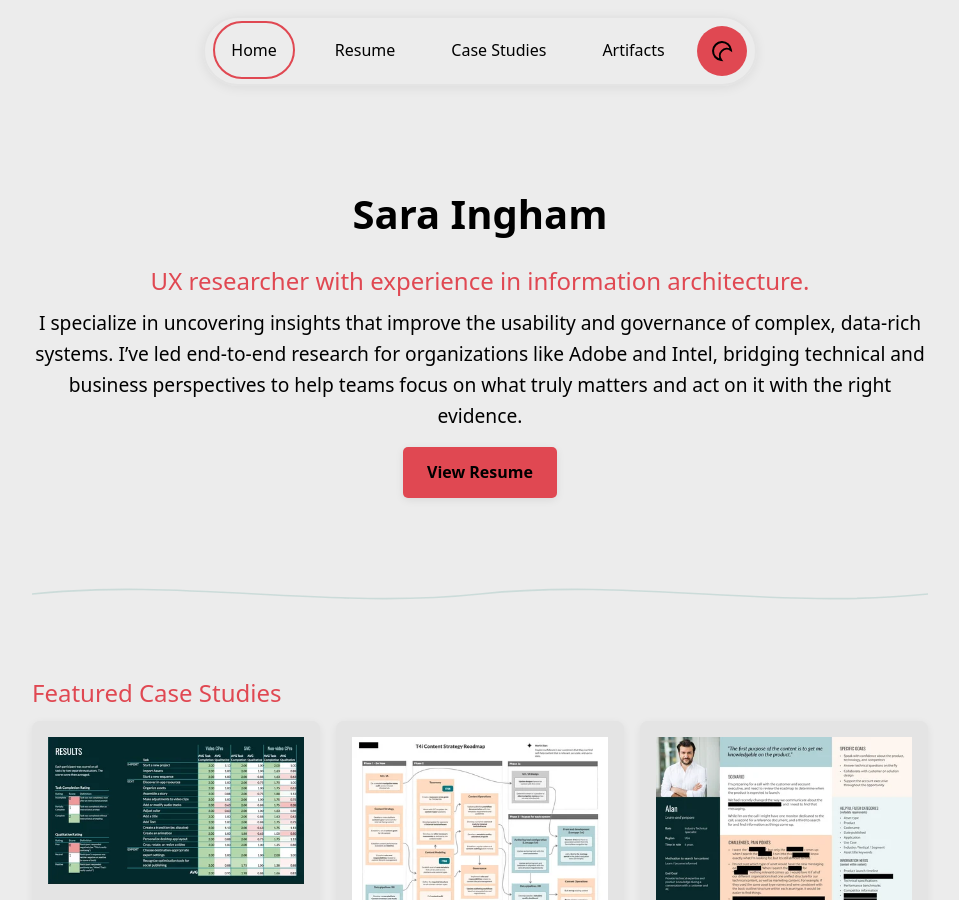
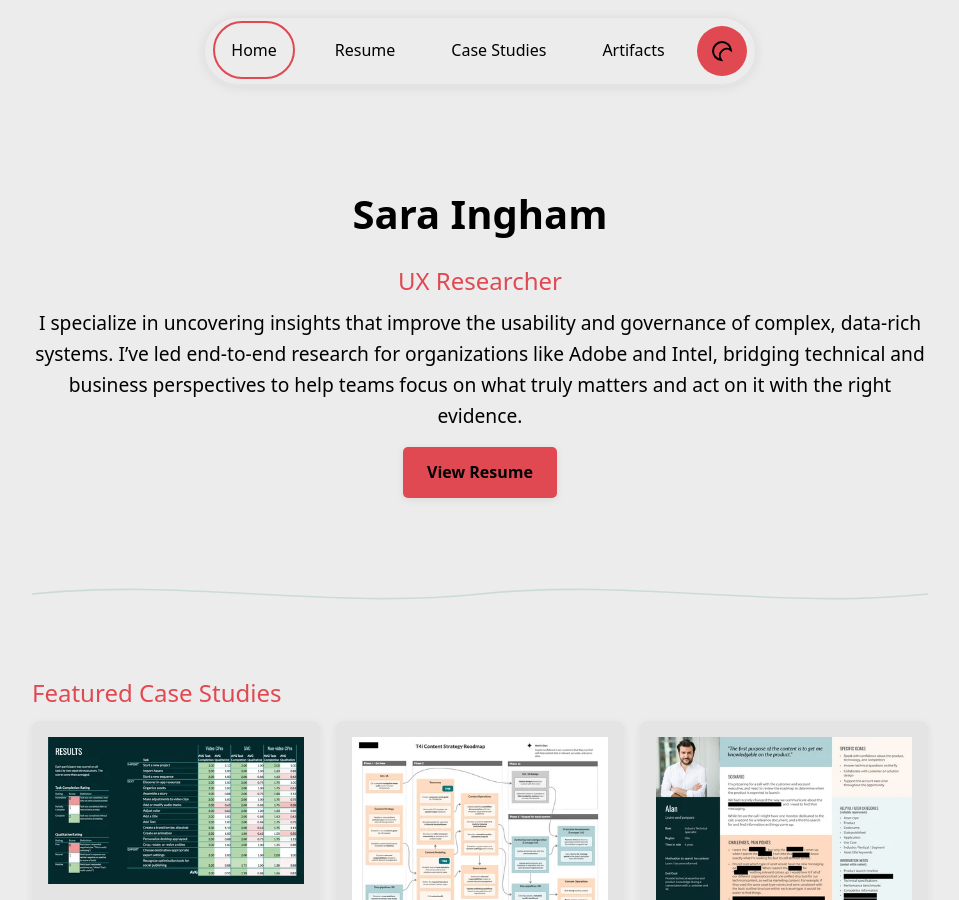
Before and after one commit to singhams/portfolio, a Jekyll site: the page built from index.md, in a window 1280 px wide and 900 px high. Shown: the whole window, without its empty margins (160-1119 px from the left). Built offline with Jekyll 4.4.1, drawn with Linux system fonts in a browser that asks for light colours.

Commit message:
Update subtitle for UX researcher

```diff
--- a/index.md
+++ b/index.md
@@ -5,7 +5,7 @@ title: Home
 
 <header class="hero">
   <h1>Sara Ingham</h1>
-  <h2>UX researcher with experience in information architecture.</h2>
+  <h2>UX Researcher</h2>
   <p>I specialize in uncovering insights that improve the usability and governance of complex, data-rich systems. I’ve led end-to-end research for organizations like Adobe and Intel, bridging technical and business perspectives to help teams focus on what truly matters and act on it with the right evidence.</p>
   <a href="{{ '/resume' | relative_url }}" class="btn">View Resume</a>
 </header>
```
